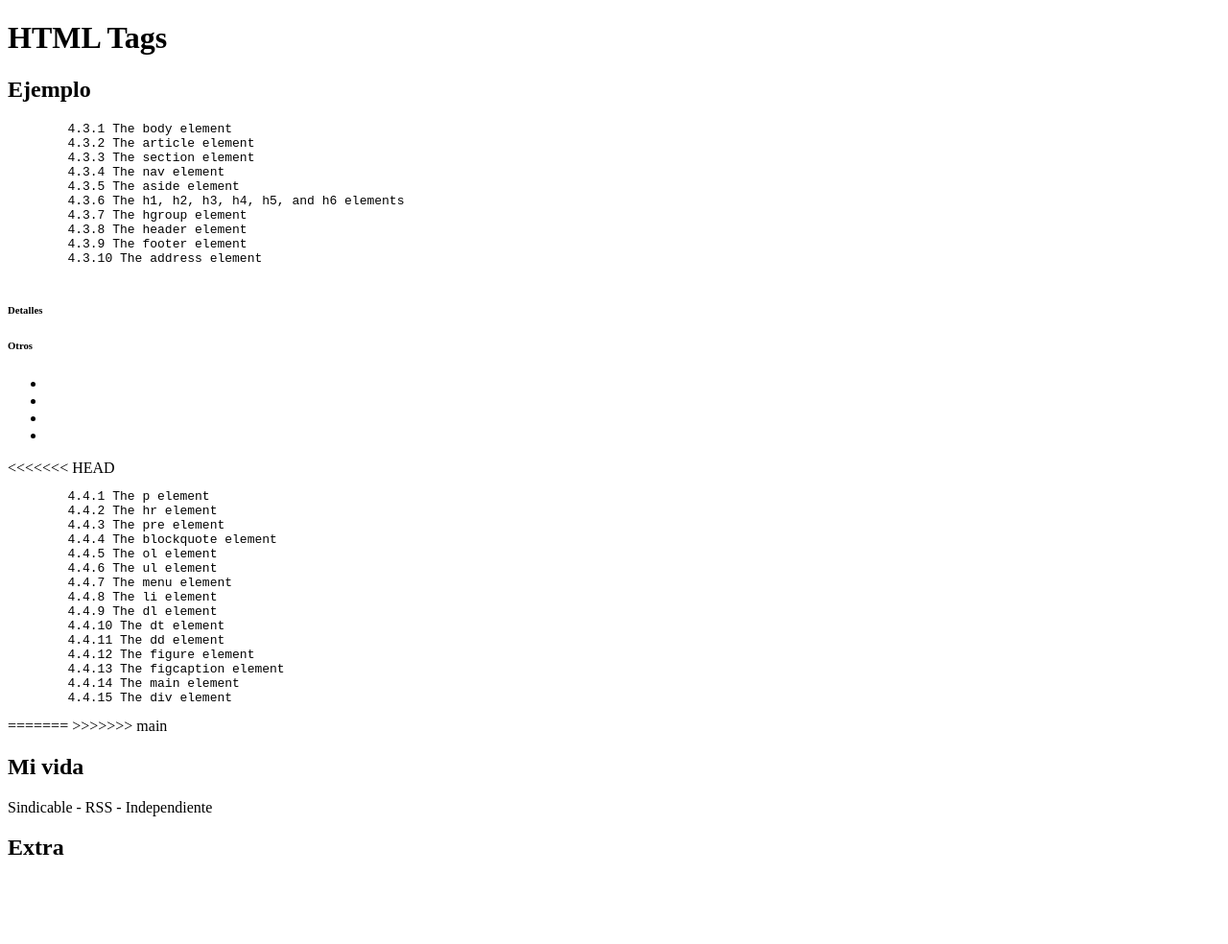
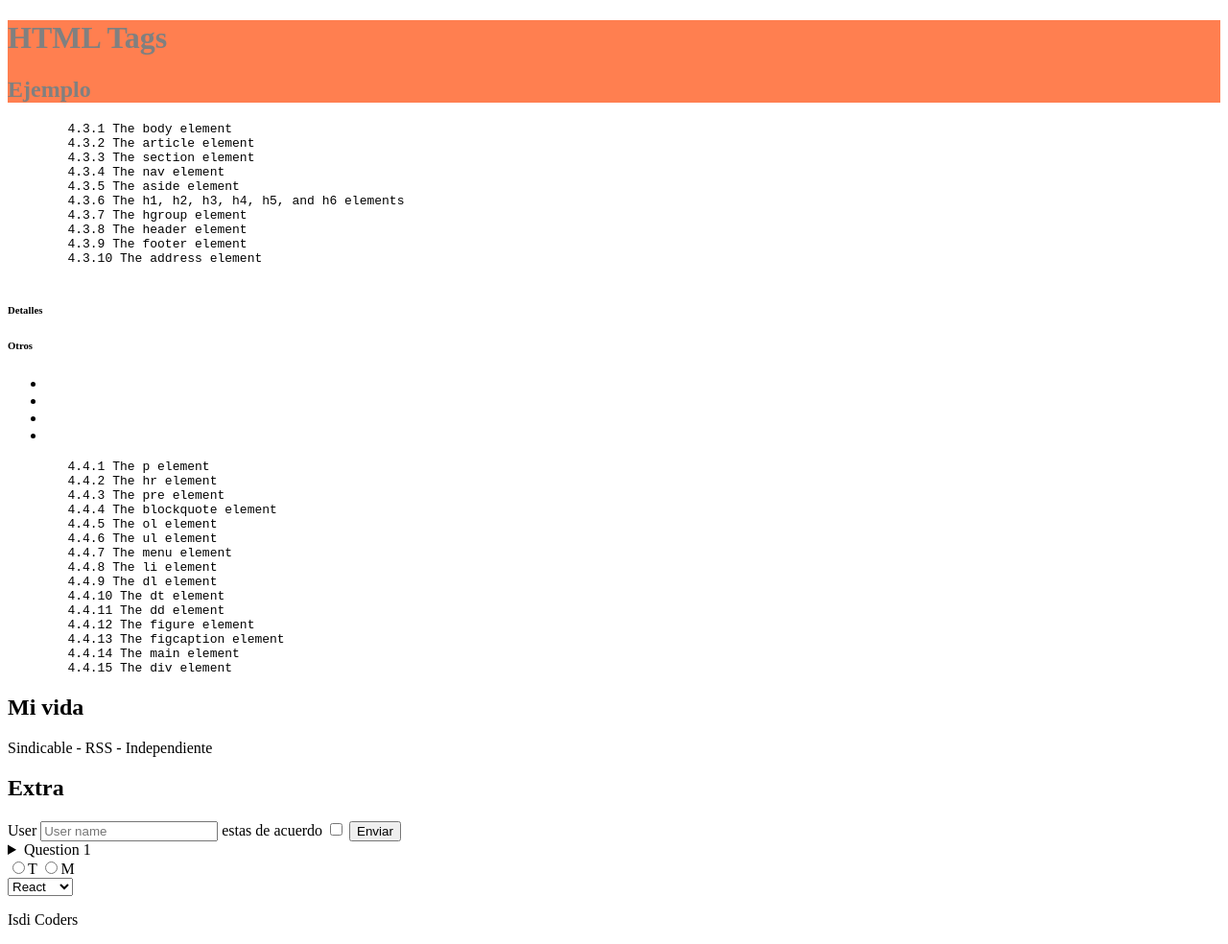
Before and after one commit to SergioH1/01_git, a website: page web/index.html in a window 1280 px wide. Shown: the whole page at 96% size. Before the commit the page ends 917 px from the top, so only its background shows below. Drawn offline with Linux system fonts and the light colour scheme.

Commit message:
Update Web semantics

```diff
--- a/web/index.html
+++ b/web/index.html
@@ -12,11 +12,13 @@
         <script src="app.js"></script>
     </head>
     <body>
-        <hgroup>
-            <h1>HTML Tags</h1>
+        <header>
+            <hgroup>
+                <h1>HTML Tags</h1>
+                <h2>Ejemplo</h2>
+            </hgroup>
+        </header>
 
-            <h2>Ejemplo</h2>
-        </hgroup>
         <section>
             <pre>
         4.3.1 The body element
@@ -38,7 +40,6 @@
             </section>
         </section>
     </body>
-    <header>
         <nav>
             <ul>
                 <li><a href="home"></a></li>
@@ -48,7 +49,9 @@
             </ul>
         </nav>
  <section>
-<<<<<<< HEAD
+     <div>
+           <dialog> Lorem ipsum dolor sit amet consectetur adipisicing elit. Perferendis culpa similique error. Pariatur sed nam deserunt sint, autem est cum perferendis ipsam asperiores quasi molestiae dolores maxime totam id officiis.</dialog>
+     </div>
     <section>
 
 <pre>
@@ -69,10 +72,7 @@
         4.4.15 The div element
 </pre>
      </section>
-=======
 
->>>>>>> main
-    </header>
     <section>
         <article>
             <h2>Mi vida</h2>
@@ -81,5 +81,31 @@
         <aside>
             <h2>Extra</h2>
         </aside>
+        <form action="" method="get">
+            <label for="User">User</label>
+             <input type="text" name="user"id="User"placeholder="User name">
+            <label for="isok">estas de acuerdo</label>
+             <input type="checkbox" name="isOk"id="">
+            <button>Enviar</button>
+            <details>
+                <summary>Question 1</summary>
+                <p>Lorem ipsum dolor sit amet consectetur adipisicing elit. Tempora, veniam sint corporis distinctio officia dicta harum illo, illum fugiat similique quo quibusdam inventore commodi. Voluptatibus facere explicabo delectus soluta pariatur?</p>
+            </details>
+            <dialog> Lorem ipsum dolor sit amet consectetur adipisicing elit. Perferendis culpa similique error. Pariatur sed nam deserunt sint, autem est cum perferendis ipsam asperiores quasi molestiae dolores maxime totam id officiis.</dialog>
+            <div>
+                <input type="radio" name="Turno" id="" value="tarde">T
+                <input type="radio" name="Turno" id="" value="mañana">M
+            </div>
+            <div>
+               <select name="" id="">
+                    <option value="">React</option>
+                    <option value="">Angular</option>
+               </select>
+            </div>
+        </form>
   </section>
+     <footer>
+
+            <p>Isdi Coders</p>
+        </footer>
 </html>
--- a/web/style.css
+++ b/web/style.css
@@ -0,0 +1,4 @@
+body > header {
+    background-color: coral;
+    color: gray;
+}
```
